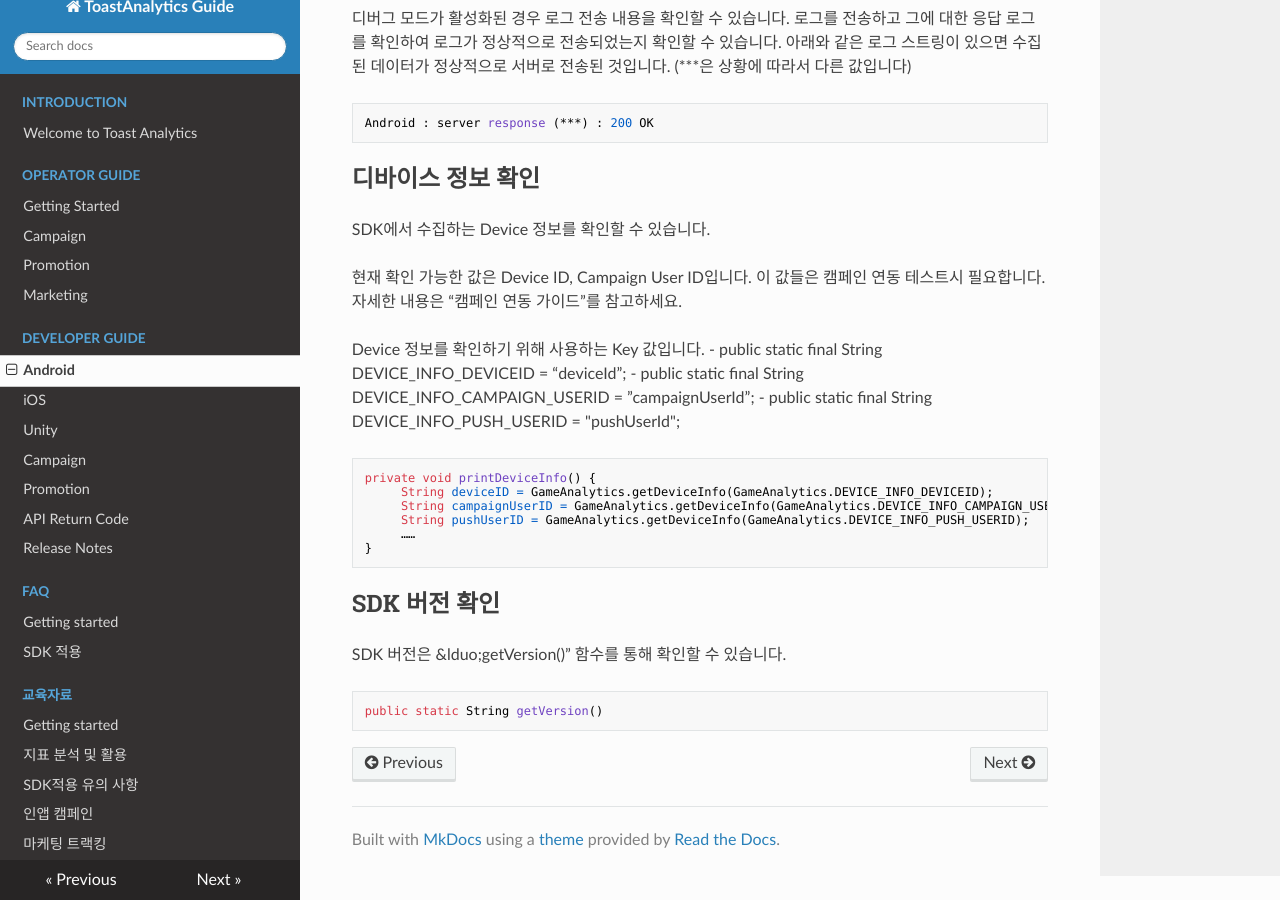
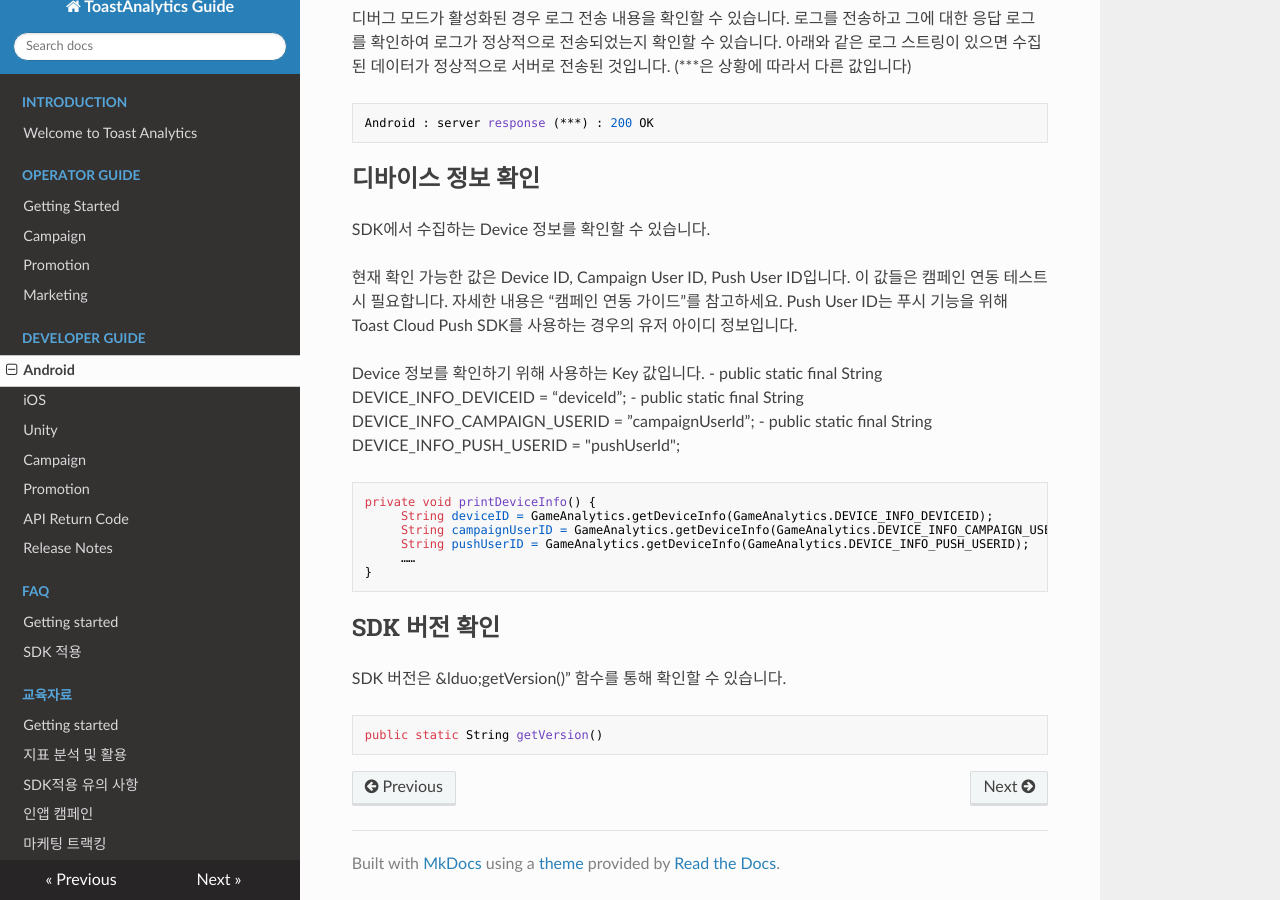
Before and after one commit to ToastAnalytics/ToastAnalytics, an MkDocs documentation site: the page built from docs/Developer/4. Android Developer Guide.md, in a window 1280 px wide and 900 px high, scrolled down 19236 px. Built offline with MkDocs 1.6.1, drawn with Linux system fonts in a browser that asks for light colours; nearby versions of some CDN libraries; old or Windows-style settings are respelled for this version of MkDocs.

Commit message:
Update 4. Android Developer Guide.md

```diff
--- a/docs/Developer/4. Android Developer Guide.md
+++ b/docs/Developer/4. Android Developer Guide.md
@@ -726,7 +726,7 @@
 ## 디바이스 정보 확인
 SDK에서 수집하는 Device 정보를 확인할 수 있습니다.
 
-현재 확인 가능한 값은 Device ID, Campaign User ID입니다. 이 값들은 캠페인 연동 테스트시 필요합니다. 자세한 내용은 “캠페인 연동 가이드”를 참고하세요.
+현재 확인 가능한 값은 Device ID, Campaign User ID, Push User ID입니다. 이 값들은 캠페인 연동 테스트시 필요합니다. 자세한 내용은 “캠페인 연동 가이드”를 참고하세요. Push User ID는 푸시 기능을 위해 Toast Cloud Push SDK를 사용하는 경우의 유저 아이디 정보입니다.
 
 Device 정보를 확인하기 위해 사용하는 Key 값입니다.
 - public static final String DEVICE_INFO_DEVICEID = “deviceId”;
```
